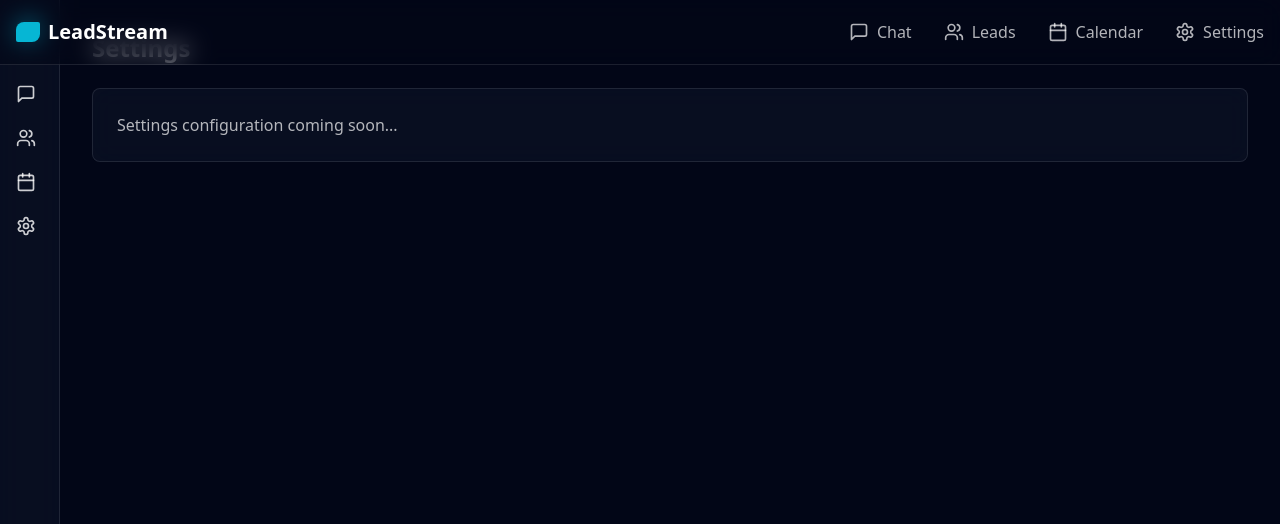
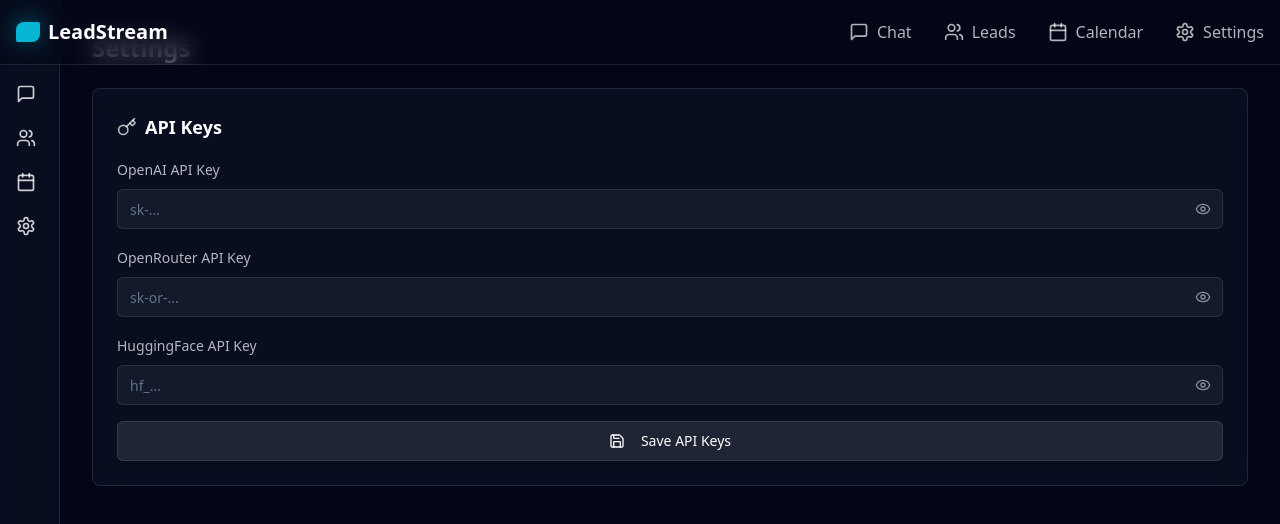
Before and after one commit to lattmamb/leadstream-cortex, a React (Vite) app: page /settings in a window 1280 px wide. Shown: the top 524 px of the page. Built offline with nearby package versions, Linux system fonts and the light colour scheme.

Commit message:
Add API key settings
Adds a section to the settings menu for configuring API keys for various services, including OpenRouter, OpenAI, and Hugging Face.

```diff
--- a/src/pages/Settings.tsx
+++ b/src/pages/Settings.tsx
@@ -1,8 +1,39 @@
 
 import { Header } from "@/components/Layout/Header";
 import { AppSidebar } from "@/components/Layout/AppSidebar";
+import { Input } from "@/components/ui/input";
+import { Button } from "@/components/ui/button";
+import { Key, Save, Eye, EyeOff } from "lucide-react";
+import { useState, useEffect } from "react";
 
 const Settings = () => {
+  const [apiKeys, setApiKeys] = useState({
+    openai: localStorage.getItem("openai_api_key") || "",
+    openrouter: localStorage.getItem("openrouter_api_key") || "",
+    huggingface: localStorage.getItem("huggingface_api_key") || "",
+  });
+
+  const [showKeys, setShowKeys] = useState({
+    openai: false,
+    openrouter: false,
+    huggingface: false,
+  });
+
+  const handleSave = () => {
+    Object.entries(apiKeys).forEach(([key, value]) => {
+      if (value) {
+        localStorage.setItem(`${key}_api_key`, value);
+      }
+    });
+  };
+
+  const toggleVisibility = (key: keyof typeof showKeys) => {
+    setShowKeys(prev => ({
+      ...prev,
+      [key]: !prev[key]
+    }));
+  };
+
   return (
     <div className="min-h-screen bg-slate-950">
       <Header />
@@ -10,9 +41,79 @@ const Settings = () => {
         <AppSidebar />
         <div className="flex-1 p-8">
           <h1 className="text-2xl font-bold text-white mb-6">Settings</h1>
-          <div className="grid gap-4">
+          <div className="grid gap-6">
             <div className="p-6 bg-slate-900/50 backdrop-blur-md rounded-lg border border-white/10">
-              <p className="text-white/70">Settings configuration coming soon...</p>
+              <div className="flex items-center gap-2 mb-4">
+                <Key className="h-5 w-5 text-white/70" />
+                <h2 className="text-lg font-semibold text-white">API Keys</h2>
+              </div>
+
+              <div className="space-y-4">
+                <div className="space-y-2">
+                  <label className="text-sm text-white/70">OpenAI API Key</label>
+                  <div className="relative">
+                    <Input
+                      type={showKeys.openai ? "text" : "password"}
+                      value={apiKeys.openai}
+                      onChange={(e) => setApiKeys(prev => ({ ...prev, openai: e.target.value }))}
+                      placeholder="sk-..."
+                      className="pr-10 bg-slate-800/50 border-white/10 text-white"
+                    />
+                    <button
+                      onClick={() => toggleVisibility('openai')}
+                      className="absolute right-3 top-1/2 -translate-y-1/2 text-white/50 hover:text-white/70"
+                    >
+                      {showKeys.openai ? <EyeOff className="h-4 w-4" /> : <Eye className="h-4 w-4" />}
+                    </button>
+                  </div>
+                </div>
+
+                <div className="space-y-2">
+                  <label className="text-sm text-white/70">OpenRouter API Key</label>
+                  <div className="relative">
+                    <Input
+                      type={showKeys.openrouter ? "text" : "password"}
+                      value={apiKeys.openrouter}
+                      onChange={(e) => setApiKeys(prev => ({ ...prev, openrouter: e.target.value }))}
+                      placeholder="sk-or-..."
+                      className="pr-10 bg-slate-800/50 border-white/10 text-white"
+                    />
+                    <button
+                      onClick={() => toggleVisibility('openrouter')}
+                      className="absolute right-3 top-1/2 -translate-y-1/2 text-white/50 hover:text-white/70"
+                    >
+                      {showKeys.openrouter ? <EyeOff className="h-4 w-4" /> : <Eye className="h-4 w-4" />}
+                    </button>
+                  </div>
+                </div>
+
+                <div className="space-y-2">
+                  <label className="text-sm text-white/70">HuggingFace API Key</label>
+                  <div className="relative">
+                    <Input
+                      type={showKeys.huggingface ? "text" : "password"}
+                      value={apiKeys.huggingface}
+                      onChange={(e) => setApiKeys(prev => ({ ...prev, huggingface: e.target.value }))}
+                      placeholder="hf_..."
+                      className="pr-10 bg-slate-800/50 border-white/10 text-white"
+                    />
+                    <button
+                      onClick={() => toggleVisibility('huggingface')}
+                      className="absolute right-3 top-1/2 -translate-y-1/2 text-white/50 hover:text-white/70"
+                    >
+                      {showKeys.huggingface ? <EyeOff className="h-4 w-4" /> : <Eye className="h-4 w-4" />}
+                    </button>
+                  </div>
+                </div>
+
+                <Button
+                  onClick={handleSave}
+                  className="w-full mt-4 bg-white/10 hover:bg-white/20 text-white border border-white/10"
+                >
+                  <Save className="h-4 w-4 mr-2" />
+                  Save API Keys
+                </Button>
+              </div>
             </div>
           </div>
         </div>
```
